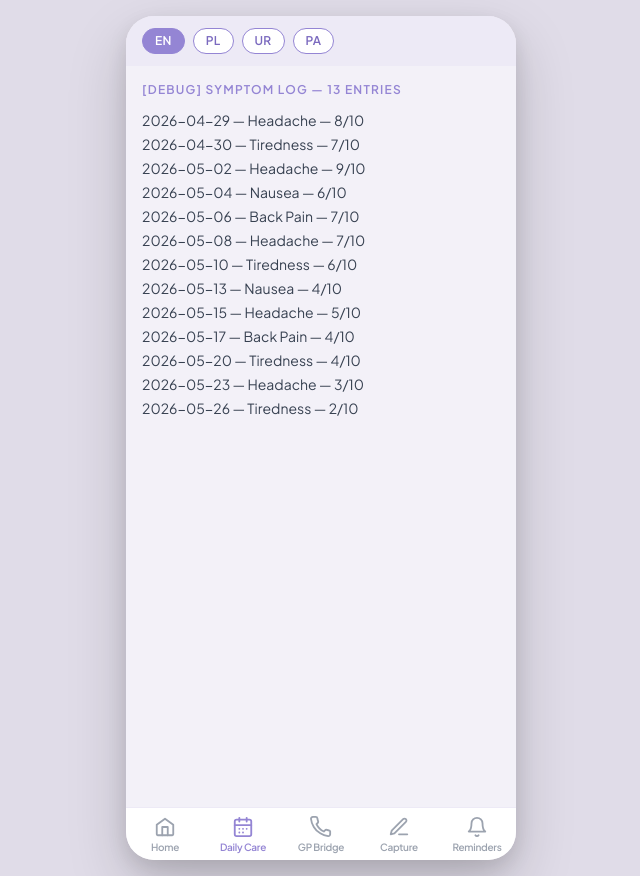
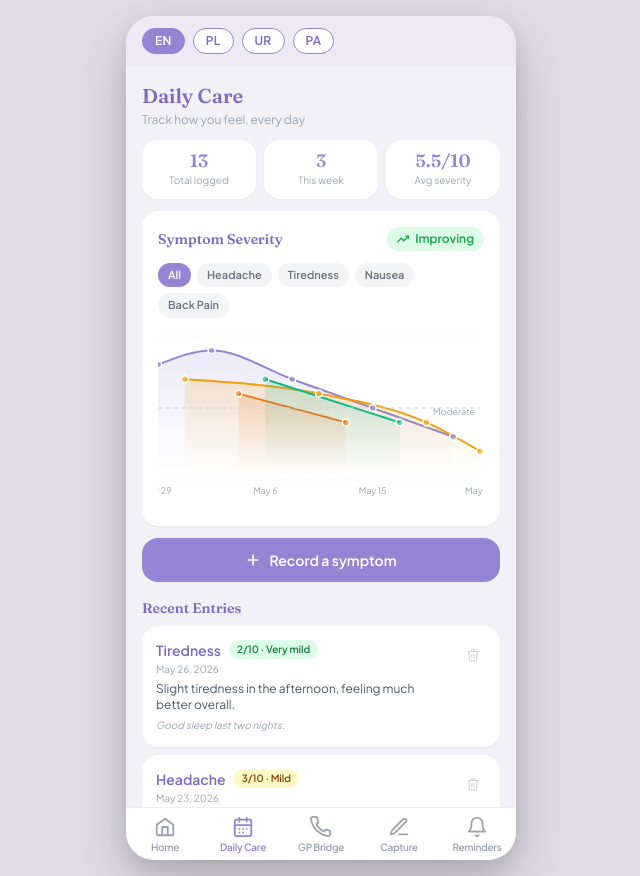
Before and after one commit to tayyebns/zentic-health-landing, a Next.js app: page /app/daily-care in a window 1280 px wide. Shown: the whole page, without its empty margins (319-959 px from the left). Built offline with nearby package versions, Linux system fonts and the light colour scheme.

Commit message:
feat: wire Daily Care screen — replace debug list with polished stats, chart, log form, and recent entries

```diff
--- a/src/app/app/daily-care/page.tsx
+++ b/src/app/app/daily-care/page.tsx
@@ -1,23 +1,49 @@
 "use client";
 
-import { useZenticStore } from "@/lib/store";
+import { useState } from "react";
+import StatsCards from "@/components/daily-care/StatsCards";
+import SeverityChart from "@/components/daily-care/SeverityChart";
+import LogForm from "@/components/daily-care/LogForm";
+import RecentEntries from "@/components/daily-care/RecentEntries";
 
-// Temporary debug view — replaced by real Daily Care UI in Phase 3.
 export default function DailyCare() {
-  const symptoms = useZenticStore((s) => s.symptoms);
+  const [showForm, setShowForm] = useState(false);
 
   return (
-    <div className="p-4">
-      <p className="mb-3 font-sans text-xs font-semibold uppercase tracking-widest text-zentic-purple">
-        [Debug] Symptom log — {symptoms.length} entries
-      </p>
-      <ul className="space-y-1">
-        {symptoms.map((s) => (
-          <li key={s.id} className="font-sans text-sm text-gray-700">
-            {s.date} — {s.symptom} — {s.severity}/10
-          </li>
-        ))}
-      </ul>
+    <div className="pb-6">
+      {/* Screen header */}
+      <div className="px-4 pt-4 pb-2">
+        <h1 className="font-display text-xl font-semibold text-zentic-purple-dark">
+          Daily Care
+        </h1>
+        <p className="font-sans text-xs text-gray-400 mt-0.5">
+          Track how you feel, every day
+        </p>
+      </div>
+
+      <StatsCards />
+      <SeverityChart />
+
+      {/* Record button — expands to inline form */}
+      {showForm ? (
+        <LogForm onClose={() => setShowForm(false)} />
+      ) : (
+        <div className="px-4 mt-3">
+          <button
+            onClick={() => setShowForm(true)}
+            className="w-full py-3 rounded-2xl font-sans font-semibold text-sm text-white flex items-center justify-center gap-2"
+            style={{ backgroundColor: "#9485D4" }}
+          >
+            <svg width="16" height="16" viewBox="0 0 24 24" fill="none" stroke="currentColor" strokeWidth="2.5" strokeLinecap="round">
+              <line x1="12" y1="5" x2="12" y2="19" />
+              <line x1="5" y1="12" x2="19" y2="12" />
+            </svg>
+            Record a symptom
+          </button>
+        </div>
+      )}
+
+      <RecentEntries />
     </div>
   );
 }
--- a/src/components/daily-care/SeverityChart.tsx
+++ b/src/components/daily-care/SeverityChart.tsx
@@ -138,7 +138,7 @@ export default function SeverityChart() {
   const [filter, setFilter] = useState("All");
 
   const symptomTypes = useMemo(
-    () => [...new Set(symptoms.map((s) => s.symptom))],
+    () => Array.from(new Set(symptoms.map((s) => s.symptom))),
     [symptoms]
   );
 
@@ -150,7 +150,7 @@ export default function SeverityChart() {
         ? symptoms
         : symptoms.filter((s) => s.symptom === filter);
 
-    const dates = [...new Set(relevant.map((s) => s.date))].sort();
+    const dates = Array.from(new Set(relevant.map((s) => s.date))).sort();
 
     const chartData = dates.map((date) => {
       const row: Record<string, unknown> = {
```
